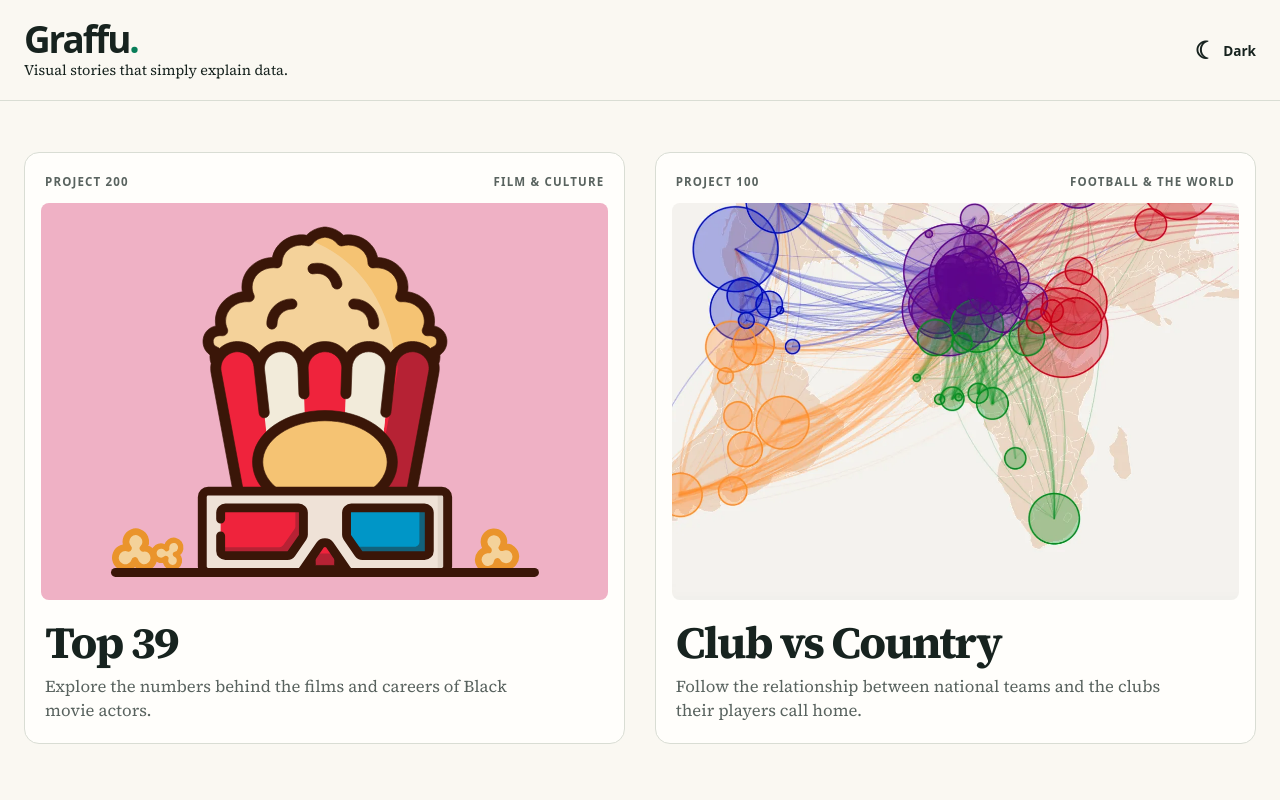
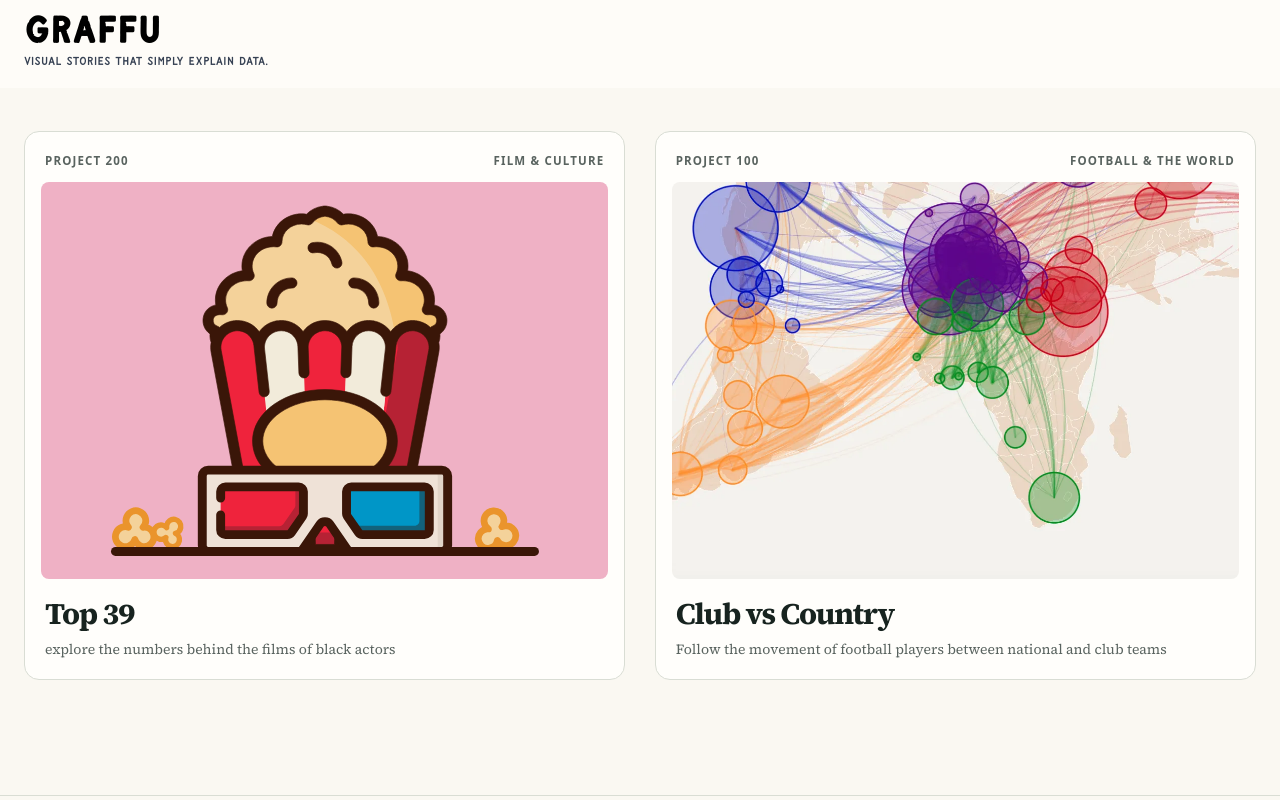
Before and after one commit to adeyfemi/graffu-home, a SvelteKit app: page / in a window 1280 px wide. Shown: the top 800 px of the page. Built offline with nearby package versions, Linux system fonts and the light colour scheme.

Commit message:
Refine Graffu header, theme control, and story cards

```diff
--- a/src/routes/+layout.svelte
+++ b/src/routes/+layout.svelte
@@ -61,33 +61,6 @@
 	});
 
 	let { children } = $props();
-	let theme = $state<'light' | 'dark'>('light');
-
-	onMount(() => {
-		theme = document.documentElement.dataset.theme === 'dark' ? 'dark' : 'light';
-		const preference = window.matchMedia('(prefers-color-scheme: dark)');
-		const followSystem = () => {
-			try {
-				if (localStorage.getItem('graffu-theme')) return;
-			} catch {
-				// Follow the system theme when storage is unavailable.
-			}
-			theme = preference.matches ? 'dark' : 'light';
-			document.documentElement.dataset.theme = theme;
-		};
-		preference.addEventListener('change', followSystem);
-		return () => preference.removeEventListener('change', followSystem);
-	});
-
-	function toggleTheme() {
-		theme = theme === 'light' ? 'dark' : 'light';
-		document.documentElement.dataset.theme = theme;
-		try {
-			localStorage.setItem('graffu-theme', theme);
-		} catch {
-			// The switch still works if the browser blocks local storage.
-		}
-	}
 </script>
 
 <svelte:head>
@@ -100,21 +73,8 @@
 <a class="skip-link" href="#stories">Skip to stories</a>
 
 <header class="site-header">
-	<div class="nav-shell">
-		<div class="brand-lockup">
-			<a href={resolve('/')} class="site-name" aria-label="Graffu home">
-				<span>Graffu<span class="brand-stop">.</span></span>
-			</a>
-			<p class="site-tagline">Visual stories that simply explain data.</p>
-		</div>
-
-		<div class="nav-actions">
-			<button class="theme-toggle" type="button" onclick={toggleTheme} aria-label={theme === 'light' ? 'Switch to dark mode' : 'Switch to light mode'} aria-pressed={theme === 'dark'}>
-				<span class="theme-icon" aria-hidden="true">{theme === 'light' ? '☾' : '☀'}</span>
-				<span class="theme-label">{theme === 'light' ? 'Dark' : 'Light'}</span>
-			</button>
-		</div>
-	</div>
+	<a href={resolve('/')} class="site-name" aria-label="Graffu home">GRAFFU</a>
+	<p class="site-tagline">Visual stories that simply explain data.</p>
 </header>
 
 {@render children()}
@@ -134,65 +94,43 @@
 	.skip-link:focus { top: 0.5rem; }
 
 	.site-header {
-		position: sticky;
+		position: fixed;
 		top: 0;
+		left: 0;
+		right: 0;
 		z-index: 100;
-		background: var(--page-background);
-		border-bottom: 1px solid var(--page-line);
-		backdrop-filter: blur(18px);
-	}
-
-	.nav-shell {
 		display: flex;
-		align-items: center;
-		justify-content: space-between;
-		gap: 2rem;
-		width: min(100% - 3rem, 1320px);
-		min-height: 100px;
-		margin: 0 auto;
+		flex-direction: column;
+		align-items: flex-start;
+		justify-content: center;
+		padding: 0 1.5rem;
+		background: var(--header-background);
+		border-bottom: 1px solid var(--header-background);
 	}
 
 	.site-name {
-		display: inline-flex;
-		align-items: center;
-		gap: 0.38rem;
-		font-family: system-ui, sans-serif;
-		font-size: clamp(1.9rem, 3vw, 2.3rem);
-		font-weight: 800;
-		line-height: 1;
-		letter-spacing: -0.055em;
+		font-family: var(--font-display);
+		font-size: 2.75rem;
+		font-weight: 700;
+		line-height: 0.75;
+		letter-spacing: 0.02em;
+		margin-top: 1rem;
+		color: var(--header-wordmark);
 		text-decoration: none;
 		white-space: nowrap;
 	}
 
-	.brand-stop { color: var(--page-accent); }
-	.brand-lockup { display: grid; gap: 0.25rem; }
-	.site-tagline { margin: 0; color: var(--page-ink); font-family: var(--font-serif); font-size: 0.9rem; line-height: 1.25; }
-	.nav-actions { display: flex; align-items: center; margin-left: auto; }
-
-	.theme-toggle {
-		display: inline-flex;
-		align-items: center;
-		gap: 0.45rem;
-		padding: 0.55rem 0;
-		border: 0;
-		background: none;
-		color: var(--page-ink);
-		font: 700 0.85rem system-ui, sans-serif;
-		cursor: pointer;
+	.site-tagline {
+		margin: 0.25rem 0 1rem;
+		color: var(--header-tagline);
+		font-family: var(--font-display);
+		font-size: 0.875rem;
+		font-weight: 400;
+		line-height: 1.25;
 	}
-	.theme-icon { font-size: 1.5rem; line-height: 1; transition: transform 0.25s ease; }
-	.theme-toggle:hover .theme-icon { transform: rotate(-22deg); }
 	:global(:focus-visible) { outline: 3px solid var(--page-accent); outline-offset: 4px; }
 
 	@media (max-width: 760px) {
-		.nav-shell { width: min(100% - 2rem, 1320px); min-height: 88px; gap: 0.8rem; }
-		.theme-label { display: none; }
-	}
-
-	@media (max-width: 430px) {
-		.site-name { font-size: 1.65rem; }
-		.site-tagline { font-size: 0.78rem; white-space: nowrap; }
-		.nav-shell { gap: 0.45rem; }
+		.site-header { padding-inline: 1rem; }
 	}
 </style>
--- a/src/routes/+page.svelte
+++ b/src/routes/+page.svelte
@@ -1,4 +1,5 @@
 <script lang="ts">
+	import { onMount } from 'svelte';
 	import { resolve } from '$app/paths';
 	import type { Pathname } from '$app/types';
 	import { SITE_URL } from '$lib/constants.js';
@@ -9,19 +10,46 @@
 	const storyDetails: Record<string, { category: string; description: string; image: string; alt: string }> = {
 		'/top-39/': {
 			category: 'Film & culture',
-			description: 'Explore the numbers behind the films and careers of Black movie actors.',
+			description: 'explore the numbers behind the films of black actors',
 			image: top39Cover,
 			alt: 'Illustrated artwork from the Top 39 visual story'
 		},
 		'/club-v-country/': {
 			category: 'Football & the world',
-			description: 'Follow the relationship between national teams and the clubs their players call home.',
+			description: 'Follow the movement of football players between national and club teams',
 			image: clubCover,
 			alt: 'World map and data visuals from the Club vs Country story'
 		}
 	};
 
 	const visibleStories = stories.filter((story) => story.show === '1');
+	let theme = $state<'light' | 'dark'>('light');
+
+	onMount(() => {
+		theme = document.documentElement.dataset.theme === 'dark' ? 'dark' : 'light';
+		const preference = window.matchMedia('(prefers-color-scheme: dark)');
+		const followSystem = () => {
+			try {
+				if (localStorage.getItem('graffu-theme')) return;
+			} catch {
+				// Follow the system theme when storage is unavailable.
+			}
+			theme = preference.matches ? 'dark' : 'light';
+			document.documentElement.dataset.theme = theme;
+		};
+		preference.addEventListener('change', followSystem);
+		return () => preference.removeEventListener('change', followSystem);
+	});
+
+	function toggleTheme() {
+		theme = theme === 'light' ? 'dark' : 'light';
+		document.documentElement.dataset.theme = theme;
+		try {
+			localStorage.setItem('graffu-theme', theme);
+		} catch {
+			// The switch still works if the browser blocks local storage.
+		}
+	}
 
 	function hrefFor(url: string): string {
 		return url.startsWith('/') && !url.startsWith('//') ? resolve(url as Pathname) : url;
@@ -105,14 +133,14 @@
 		</ul>
 	</section>
 
-	<section class="about-section" id="about" aria-labelledby="about-heading">
+	<!-- <section class="about-section" id="about" aria-labelledby="about-heading">
 		<div class="about-mark" aria-hidden="true">✳</div>
 		<div>
 			<p class="eyebrow">A little about us</p>
 			<h2 id="about-heading">Made for the<br /><em>curious mind.</em></h2>
 		</div>
 		<p>GRAFFU is a place for stories told with data, design, and a healthy dose of curiosity. We believe the best way to understand something is to get close enough to explore it.</p>
-	</section>
+	</section> -->
 </main>
 
 <footer class="site-footer">
@@ -120,7 +148,13 @@
 		<a href={resolve('/')} class="footer-brand" aria-label="Graffu home">
 			<span>Graffu<span class="footer-brand-stop">.</span></span>
 		</a>
-		<div class="footer-links"><a href="#stories">Stories</a><a href="#about">About</a><a href="#main-content">Back to top ↑</a></div>
+		<div class="footer-actions">
+			<button class="theme-toggle" type="button" onclick={toggleTheme} aria-label={theme === 'light' ? 'Switch to dark mode' : 'Switch to light mode'} aria-pressed={theme === 'dark'}>
+				<span class="theme-icon" aria-hidden="true">{theme === 'light' ? '☾' : '☀'}</span>
+				<span>{theme === 'light' ? 'Dark mode' : 'Light mode'}</span>
+			</button>
+			<a href="#main-content">Back to top ↑</a>
+		</div>
 	</div>
 </footer>
 
@@ -161,8 +195,8 @@
 	.story-card:hover .artwork img { transform: scale(1.055); }
 	.artwork-fallback { font: 400 9rem var(--font-display); color: var(--page-ink); }
 	.card-body { padding: 1.2rem 0.25rem 0.25rem; }
-	.card-body h3 { margin: 0 0 0.55rem; font-family: var(--font-serif); font-size: clamp(2.3rem, 3.5vw, 3.8rem); font-weight: 700; letter-spacing: -0.04em; line-height: 1.05; }
-	.card-description { max-width: 500px; margin: 0; color: var(--page-muted); font-size: 1.04rem; line-height: 1.45; }
+	.card-body h3 { margin: 0 0 0.55rem; font-family: var(--font-serif); font-size: clamp(1.6rem, 2.35vw, 2.55rem); font-weight: 700; letter-spacing: -0.04em; line-height: 1.05; }
+	.card-description { margin: 0; color: var(--page-muted); font-size: 0.875rem; line-height: 1.45; white-space: nowrap; }
 	.about-section { scroll-margin-top: 110px; display: grid; grid-template-columns: auto 1.3fr 1fr; align-items: center; gap: clamp(1.5rem, 4vw, 5rem); padding: clamp(2rem, 5vw, 4.5rem); margin-bottom: clamp(4rem, 8vw, 7rem); border-radius: 18px; background: var(--page-highlight); color: #17231f; }
 	.about-mark { font-size: clamp(5rem, 10vw, 10rem); line-height: 0.8; }
 	.about-section .eyebrow { color: #075e46; }
@@ -173,9 +207,15 @@
 	.footer-inner { display: flex; align-items: center; justify-content: space-between; gap: 2rem; min-height: 115px; }
 	.footer-brand { display: inline-flex; align-items: center; font: 800 2rem/1 system-ui, sans-serif; letter-spacing: -0.06em; text-decoration: none; white-space: nowrap; }
 	.footer-brand-stop { color: var(--page-accent); }
-	.footer-links { display: flex; gap: 1.5rem; font: 700 0.8rem system-ui, sans-serif; }
-	.footer-links a { text-decoration: none; }.footer-links a:hover { color: var(--page-accent); }
+	.footer-actions { display: flex; align-items: center; gap: 1.5rem; font: 700 0.8rem system-ui, sans-serif; }
+	.footer-actions a { text-decoration: none; }
+	.footer-actions a:hover { color: var(--page-accent); }
+	.theme-toggle { display: inline-flex; align-items: center; gap: 0.45rem; padding: 0; border: 0; background: none; color: var(--page-ink); font: inherit; cursor: pointer; }
+	.theme-icon { font-size: 1.35rem; line-height: 1; transition: transform 0.25s ease; }
+	.theme-toggle:hover .theme-icon { transform: rotate(-22deg); }
+	.theme-toggle:focus-visible, .footer-actions a:focus-visible { outline: 3px solid var(--page-accent); outline-offset: 4px; }
 	@media (max-width: 1000px) { .hero-inner { grid-template-columns: 1fr; }.hero-note { display: none; }.hero h1 { max-width: 800px; }.about-section { grid-template-columns: auto 1fr; }.about-section > p { grid-column: 2; } }
-	@media (max-width: 760px) { .hero, .stories-section, .about-section, .footer-inner { width: min(100% - 2rem, 1320px); }.hero { padding-block: 4rem 5rem; }.hero h1 { font-size: clamp(3.1rem, 10vw, 5rem); }.hero-bottom { display: block; }.text-link { margin-top: 1.5rem; }.story-grid { grid-template-columns: 1fr; }.artwork { height: clamp(260px, 63vw, 430px); }.about-section { grid-template-columns: 1fr; }.about-mark { font-size: 5rem; }.about-section > p { grid-column: auto; }.footer-inner { align-items: flex-start; flex-direction: column; gap: 1rem; padding-block: 2rem; }.footer-links { flex-wrap: wrap; } }
-	@media (max-width: 440px) { .hero h1 { font-size: 3.05rem; }.highlight { white-space: normal; }.card-body h3 { font-size: 2.6rem; } }
+	@media (max-width: 1280px) { .card-description { white-space: normal; } }
+	@media (max-width: 760px) { .hero, .stories-section, .about-section, .footer-inner { width: min(100% - 2rem, 1320px); }.hero { padding-block: 4rem 5rem; }.hero h1 { font-size: clamp(3.1rem, 10vw, 5rem); }.hero-bottom { display: block; }.text-link { margin-top: 1.5rem; }.story-grid { grid-template-columns: 1fr; }.artwork { height: clamp(260px, 63vw, 430px); }.about-section { grid-template-columns: 1fr; }.about-mark { font-size: 5rem; }.about-section > p { grid-column: auto; }.footer-inner { align-items: flex-start; flex-direction: column; gap: 1rem; padding-block: 2rem; }.footer-actions { flex-wrap: wrap; } }
+	@media (max-width: 440px) { .hero h1 { font-size: 3.05rem; }.highlight { white-space: normal; }.card-body h3 { font-size: 1.75rem; } }
 </style>
--- a/src/routes/layout.css
+++ b/src/routes/layout.css
@@ -18,6 +18,7 @@ body {
 	font-family: var(--font-serif);
 	line-height: 1.65;
 	margin: 0;
+	padding-top: 80px;
 	background: var(--page-background);
 	color: var(--page-ink);
 	transition: background-color 0.25s ease, color 0.25s ease;
@@ -35,6 +36,9 @@ body {
 	--page-accent-strong: #075e46;
 	--page-highlight: #e9ff79;
 	--page-shadow: 0 22px 55px rgb(17 35 26 / 0.1);
+	--header-background: #fefcf8;
+	--header-wordmark: #000;
+	--header-tagline: oklch(0.373 0.034 259.733);
 }
 
 :root[data-theme='dark'] {
@@ -49,6 +53,9 @@ body {
 	--page-accent-strong: #b5f3d2;
 	--page-highlight: #d5eb67;
 	--page-shadow: 0 22px 55px rgb(0 0 0 / 0.28);
+	--header-background: #111b18;
+	--header-wordmark: #f4f5ec;
+	--header-tagline: #f4f5ec;
 }
 
 html {
```
